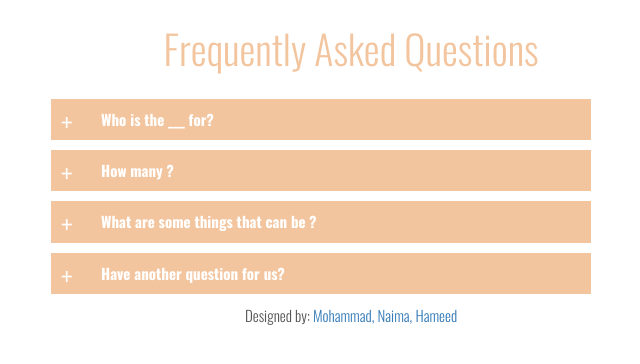
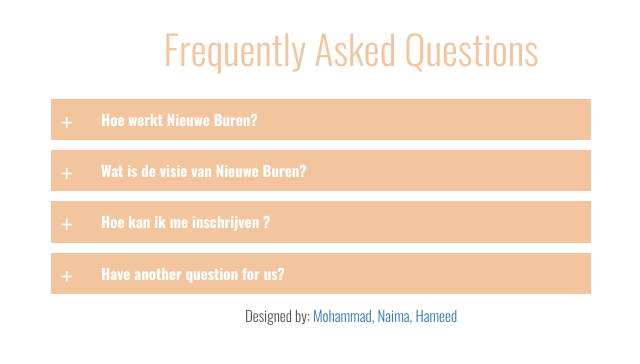
Before and after one commit to nanoshkaa/newBuren, a CodeIgniter app: page /users/faq in a window 1280 px wide. Shown: the part 50-414 px from the top of the page, without its empty margins (289-929 px from the left). Run offline with CodeIgniter, Linux system fonts and the light colour scheme; some libraries are stand-ins or nearby versions; some web fonts are replaced.

Commit message:
more improvment

```diff
--- a/application/views/faq.php
+++ b/application/views/faq.php
@@ -4,13 +4,9 @@
 	<?php $this->load->view('master'); ?>
     <title>FAQ</title>
     <meta name="viewport" content="width=device-width, initial-scale=1.0, maximum-scale=1.0, user-scalable=no" />
-    <style>
-
-    </style>
   </head>
   <body>
   <?php $this->load->view('nav_bar'); ?>
-
      <div class='centerplease'>
   <center>Frequently Asked Questions</center>
 </div>
@@ -20,32 +16,24 @@
     <div>
       <input type="checkbox" id="question1" name="q"  class="questions">
     <div class="plus">+</div>
-  <label for="question1" class="question">
-    Who is the ___ for?
-  </label>
+      <label for="question1" class="question">Hoe werkt Nieuwe Buren?</label>
     <div class="answers">
           <p>Anyone who has had any kind of connection with .</p>
-
     </div>
     </div>
-
   <div>
     <input type="checkbox" id="question2" name="q" class="questions">
     <div class="plus">+</div>
-  <label for="question2" class="question">How many ?</label>
+      <label for="question2" class="question">Wat is de visie van Nieuwe Buren?</label>
     <div class="answers">
-       <p>You get to select .</p>
+         <p>You  .</p>
     </div>
   </div>
-
 <div>
   <input type="checkbox" id="question3" name="q" class="questions">
   <div class="plus">+</div>
-  <label for="question3" class="question">
-        What are some things that can be ?
-  </label>
-  <div class="answers">
-    choose from go to our "What's in the?" page.
+    <label for="question3" class="question">Hoe kan ik me inschrijven ?</label>
+  <div class="answers">choose from go to our "What's in the?" page.
   </div>
 </div>
 <div>
--- a/application/views/master.php
+++ b/application/views/master.php
@@ -455,4 +455,7 @@ button#send {
 .sponsers_logo{
   width: 35%;
 }
+.chat h4{
+ background-color: #f6d29d;
+}
     </style>
```
Lines whose indentation alone changed are shown as unchanged.
